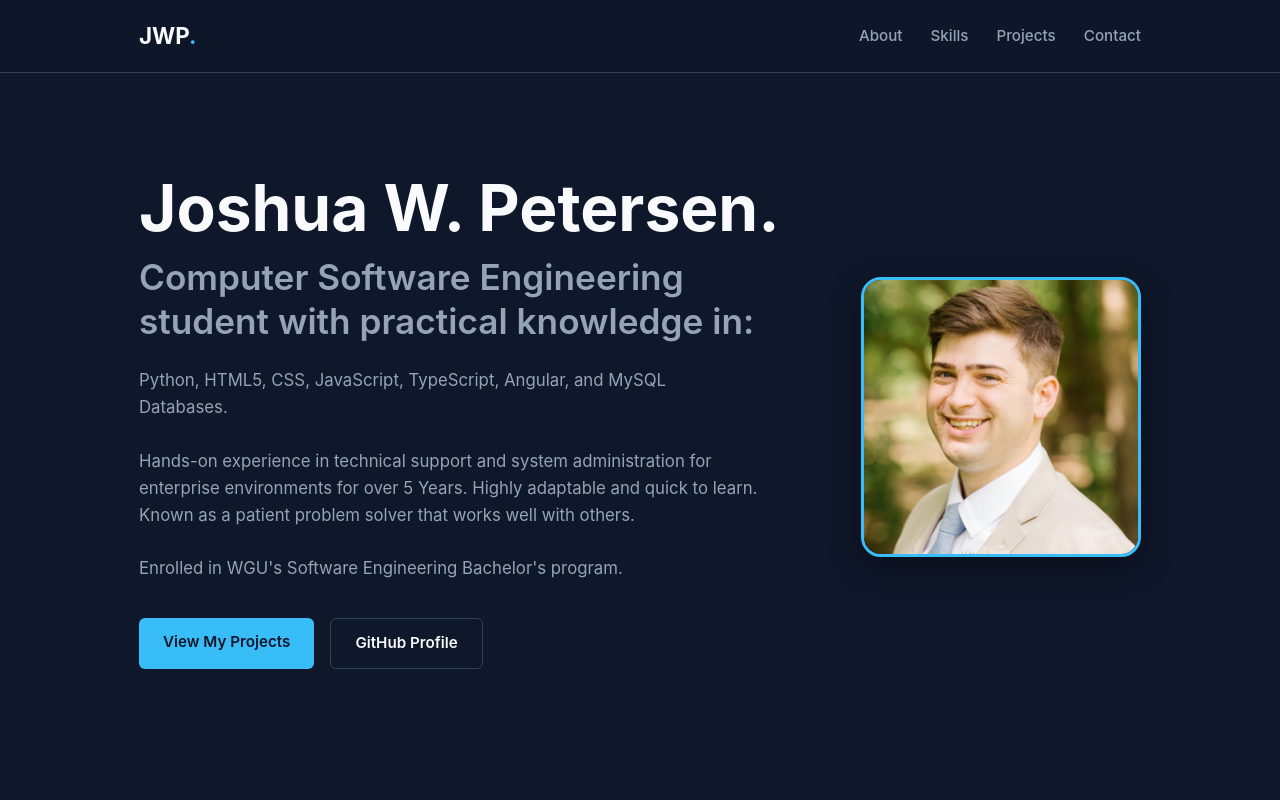
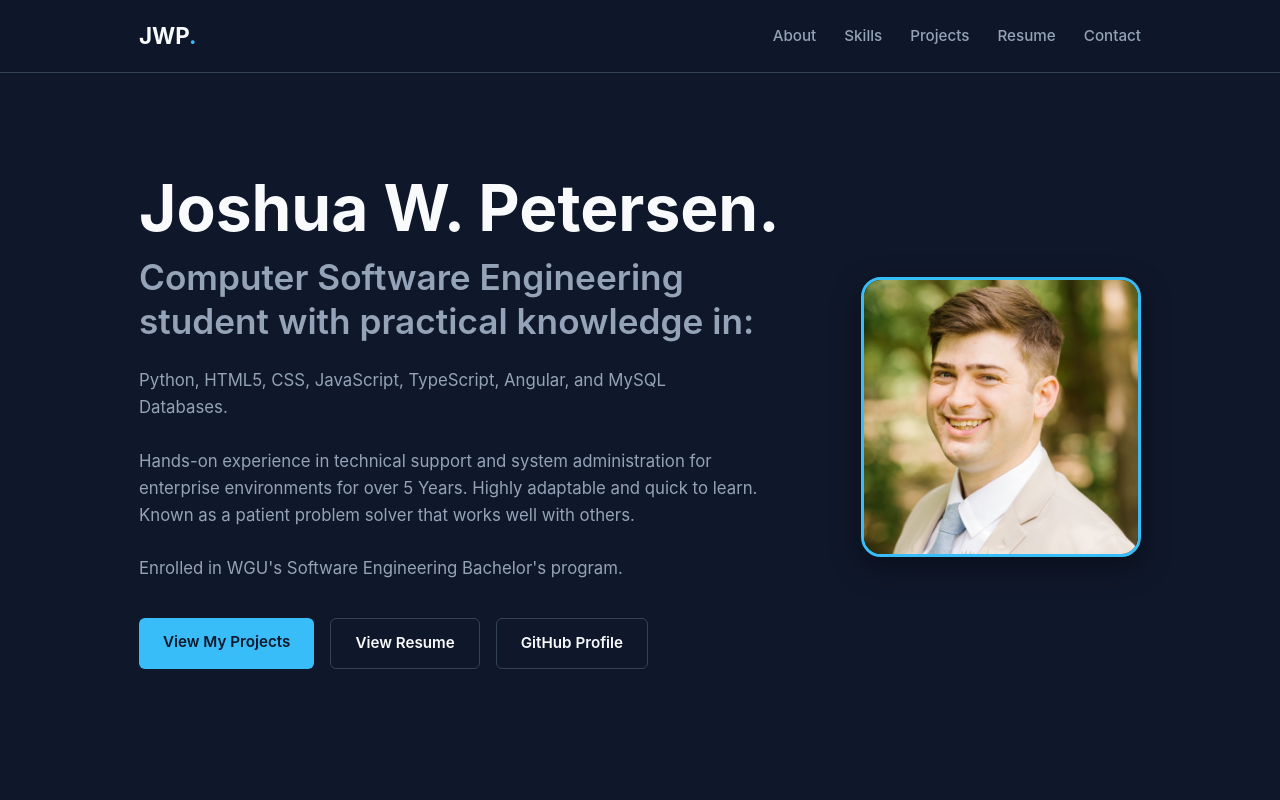
Before and after one commit to joshpetersenw/joshpetersenw.github.io, a plain HTML site: page index.html in a window 1280 px wide. Shown: the top 800 px of the page. Drawn offline with Linux system fonts and the light colour scheme.

Commit message:
Add Joshua_W.Petersen_Resume.pdf and link on portfolio

```diff
--- a/index.html
+++ b/index.html
@@ -16,6 +16,7 @@
                     <li><a href="#about">About</a></li>
                     <li><a href="#skills">Skills</a></li>
                     <li><a href="#projects">Projects</a></li>
+                    <li><a href="Joshua_W.Petersen_Resume.pdf" target="_blank" class="nav-resume-link">Resume</a></li>
                     <li><a href="#contact">Contact</a></li>
                 </ul>
             </nav>
@@ -33,6 +34,7 @@
                 </p>
                 <div class="intro-buttons">
                     <a href="#projects" class="btn btn-primary">View My Projects</a>
+                    <a href="Joshua_W.Petersen_Resume.pdf" target="_blank" class="btn btn-secondary">View Resume</a>
                     <a href="https://github.com/joshpetersenw" target="_blank" class="btn btn-secondary">GitHub Profile</a>
                 </div>
             </div>
```
Also changed, not shown: 1 other file.
